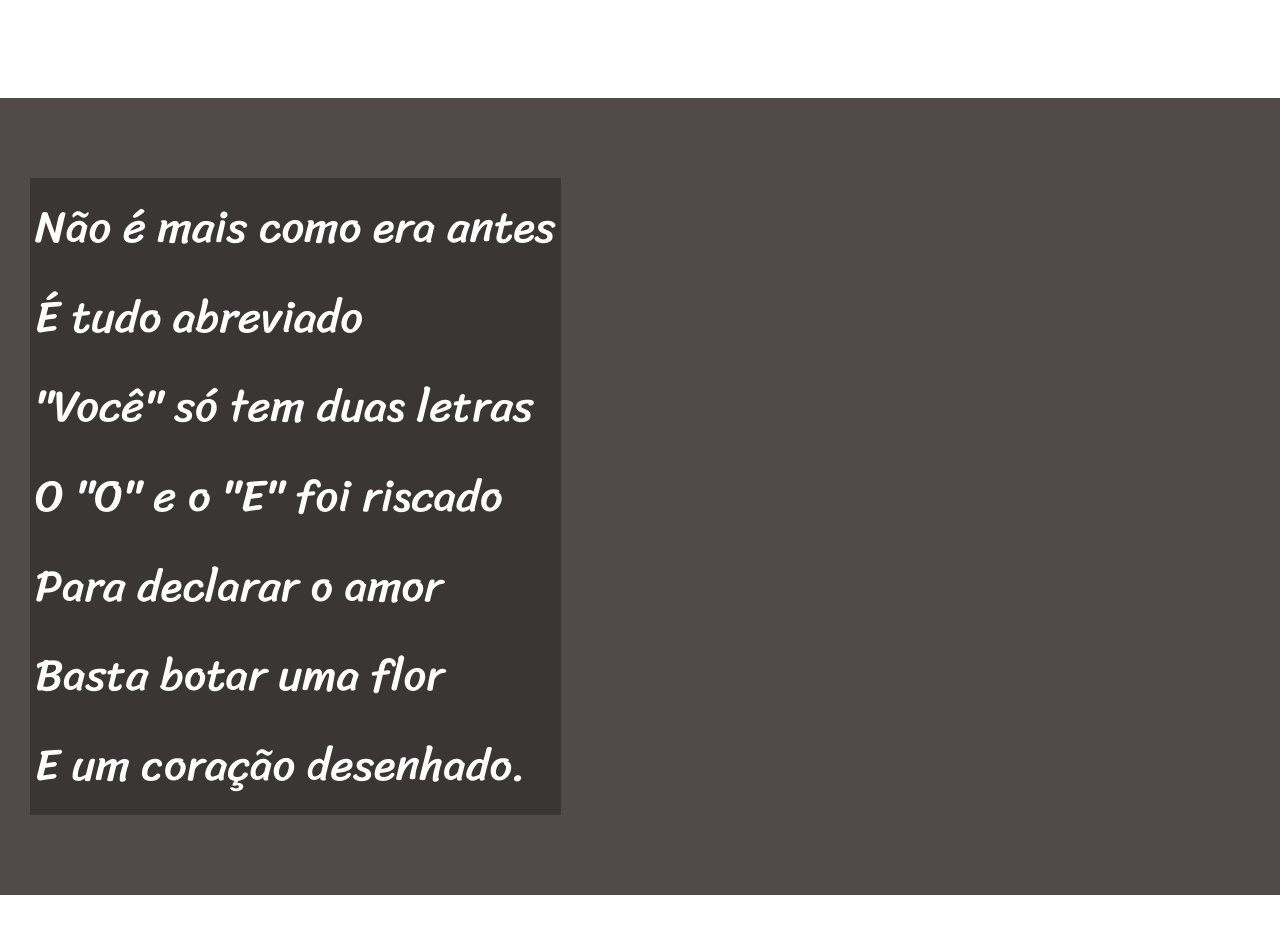
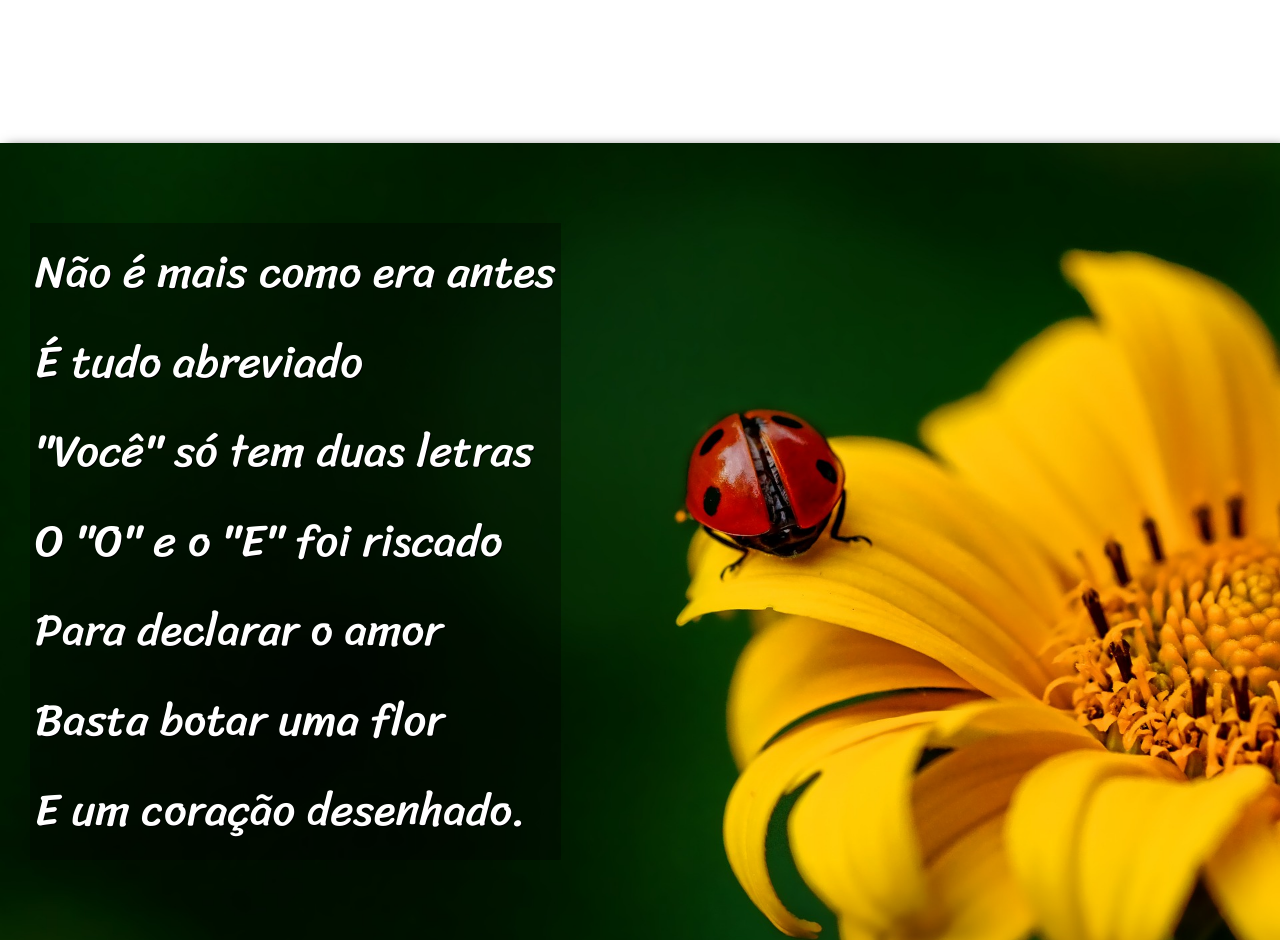
Before and after one commit to luizbati/html-css, a plain HTML site: page exercicios-modulo-3/desafio/index.html in a window 1280 px wide. Shown: the part 844-1784 px from the top of the page. Drawn offline with Linux system fonts and the light colour scheme.

Commit message:
exercicio finalizado

```diff
--- a/exercicios-modulo-3/desafio/estilo/style.css
+++ b/exercicios-modulo-3/desafio/estilo/style.css
@@ -56,6 +56,10 @@
             font-size: 3.5vw;
         }
 
+        section>p {
+            padding-bottom: 1em;
+        }
+
         section.normal {
             background-color: white;
             color: black;
@@ -64,12 +68,26 @@
         section.imagem {
             background-color: rgb(80, 74, 74);
             color: white;
+            box-shadow: 6px 6px 13px 0px black;
+            background-attachment: fixed;
         }
 
         section.imagem>p {
-        background-color: rgba(0, 0, 0, 0.267);
+            background-color: rgba(0, 0, 0, 0.329);
             display: inline-block;
             padding: 5px;
+            text-shadow: 1px 1px 0px black;
+        }
+
+        section#img01 {
+            background-image: url('../imagens/background001.jpg');
+            background-position: right, center;
+            background-size: cover;
+        }
+
+        section#img02 {
+            background-image: url('../imagens/background002.jpg');
+            background-size: cover;
         }
 
         footer {
--- a/exercicios-modulo-3/desafio/index.html
+++ b/exercicios-modulo-3/desafio/index.html
@@ -21,7 +21,7 @@
             Estou ficando cansado<br> Da tal tecnologia<br> Só se fala por e-mail<br> Mensagem curta e fria<br> Twitter e Facebook<br> Antes que eu caduque<br> Vou dizer tudo em poesia.<br>
         </p>
     </section>
-    <section class="imagem">
+    <section class="imagem" id="img01">
         <p>
             Não é mais como era antes<br> É tudo abreviado<br> "Você" só tem duas letras<br> O "O" e o "E" foi riscado<br> Para declarar o amor<br> Basta botar uma flor<br> E um coração desenhado.<br>
         </p>
@@ -37,7 +37,7 @@
         </p>
 
     </section>
-    <section class="imagem">
+    <section class="imagem" id="img02">
         <p>
             Tenho saudade das cartas<br> Escritas com a própria mão<br> Mandava no mês de Junho<br> Só chegava no Verão<br> Mas matava a saudade<br> Era texto de verdade<br> Nas linhas do coração.<br>
         </p>
```
Lines whose indentation alone changed are shown as unchanged.
